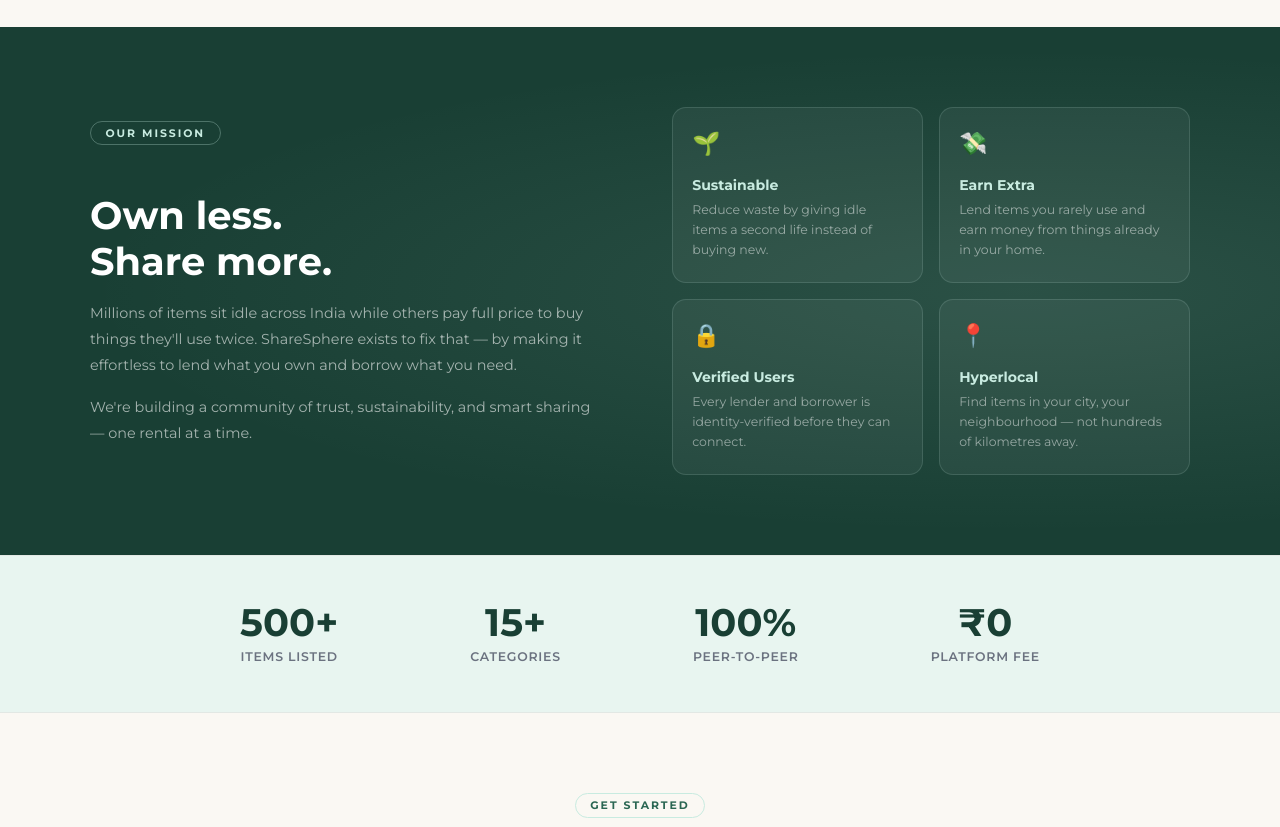
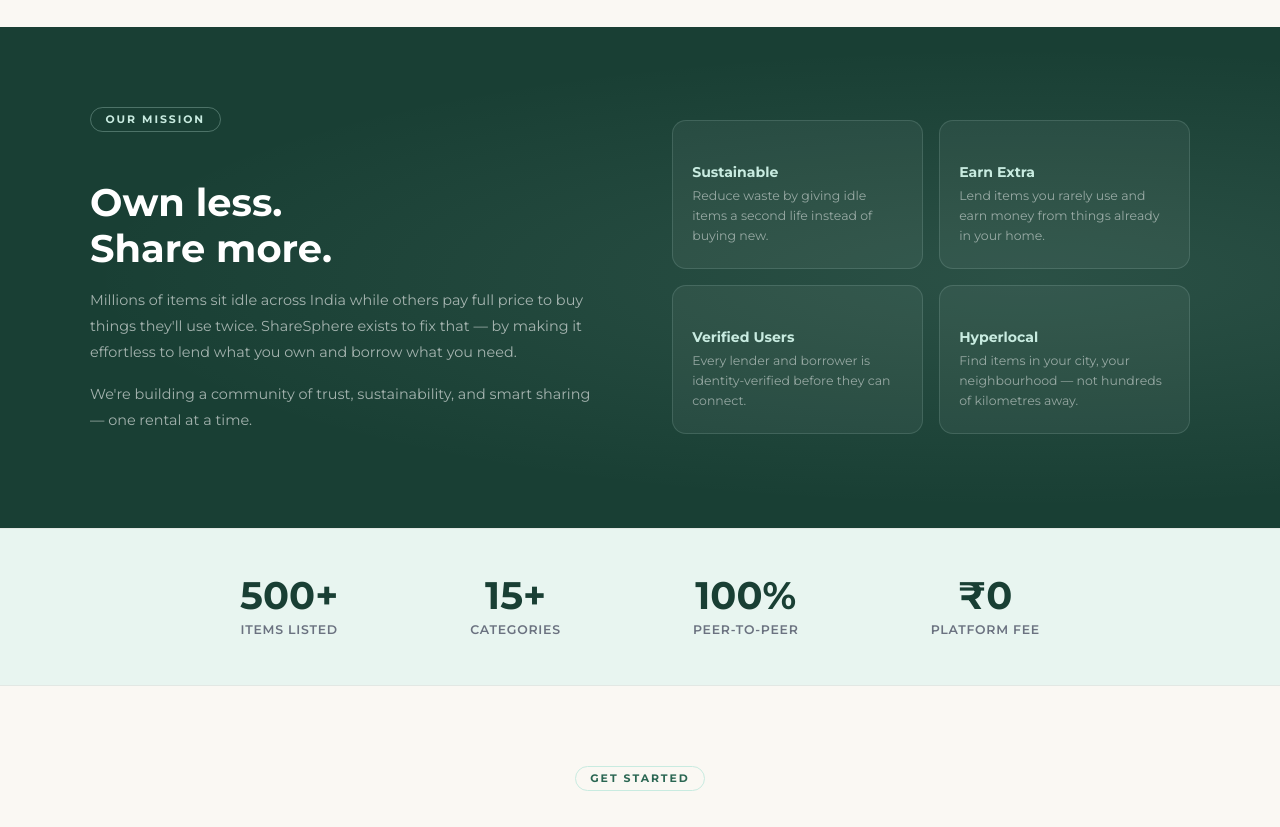
Before and after one commit to Mrunmayi30/ShareSphere, a website: page public/index.html in a window 1280 px wide. Shown: the part 1480-2307 px from the top of the page. Drawn offline with Linux system fonts and the light colour scheme.

Commit message:
Update README with screenshots and UI tweaks

```diff
--- a/public/index.html
+++ b/public/index.html
@@ -472,22 +472,22 @@
 
       <div class="why-pillars reveal">
         <div class="pillar">
-          <span class="pillar-icon">🌱</span>
+          <span class="pillar-icon"></span>
           <h4>Sustainable</h4>
           <p>Reduce waste by giving idle items a second life instead of buying new.</p>
         </div>
         <div class="pillar">
-          <span class="pillar-icon">💸</span>
+          <span class="pillar-icon"></span>
           <h4>Earn Extra</h4>
           <p>Lend items you rarely use and earn money from things already in your home.</p>
         </div>
         <div class="pillar">
-          <span class="pillar-icon">🔒</span>
+          <span class="pillar-icon"></span>
           <h4>Verified Users</h4>
           <p>Every lender and borrower is identity-verified before they can connect.</p>
         </div>
         <div class="pillar">
-          <span class="pillar-icon">📍</span>
+          <span class="pillar-icon"></span>
           <h4>Hyperlocal</h4>
           <p>Find items in your city, your neighbourhood — not hundreds of kilometres away.</p>
         </div>
```
Also changed, not shown: public/mybookings.html (+2 -2 lines), README.md (added), screenshots/admin.jpeg (added), screenshots/category.png (added), screenshots/item-details.png (added), screenshots/my-bookings.jpeg (added), 1 other file.
